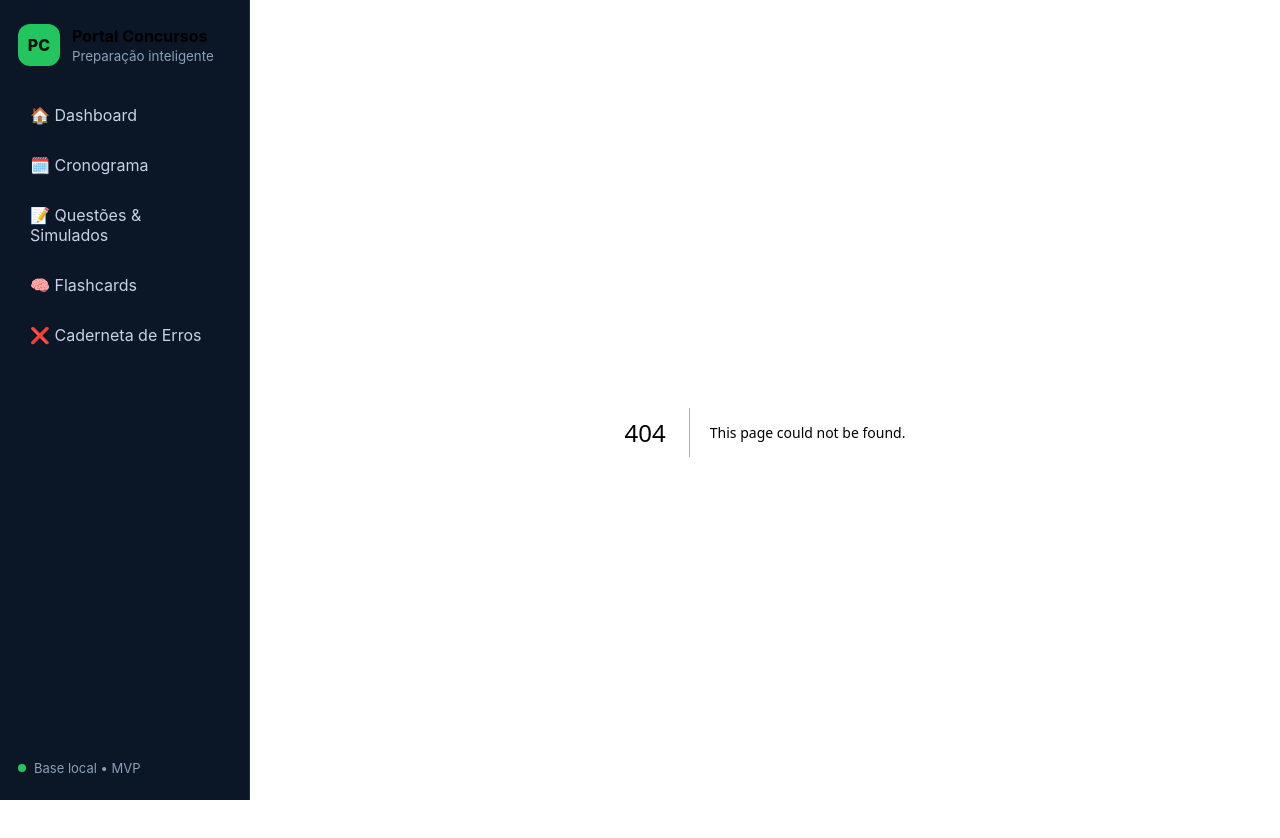
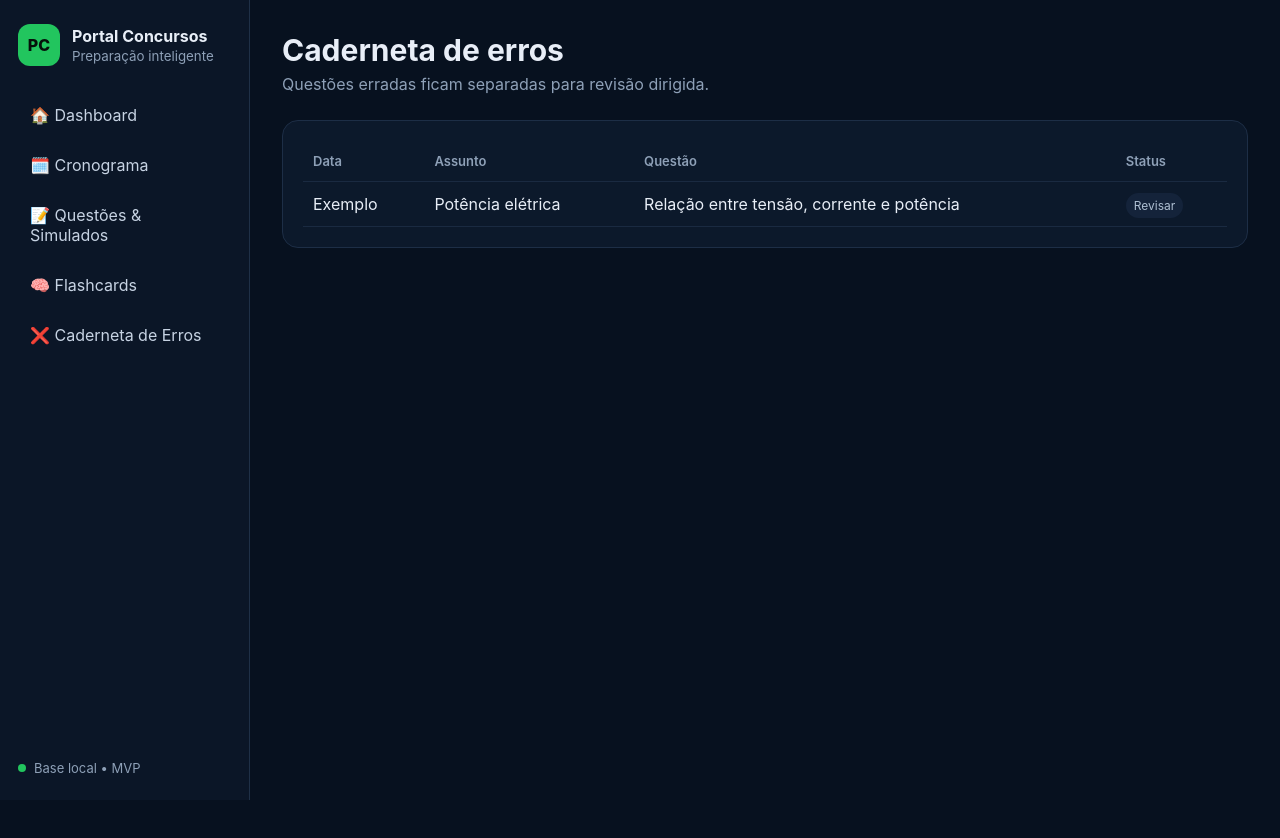
Before and after one commit to apedro95-glitch/preparatorio-petrobras, a Next.js app: page /erros in a window 1280 px wide. Before the commit this address had no page. Shown: the top 838 px of the page. After the commit the page ends 800 px from the top, so only its background shows below. Built offline with nearby package versions, Linux system fonts and the light colour scheme.

Commit message:
Add files via upload

```diff
--- /dev/null
+++ b/app/erros/page.tsx
@@ -0,0 +1,28 @@
+const errors = [
+  {
+    date: "Exemplo",
+    subject: "Potência elétrica",
+    question: "Relação entre tensão, corrente e potência",
+    status: "Revisar"
+  }
+];
+
+export default function Erros() {
+  return (
+    <>
+      <header className="pageHeader">
+        <div><h1>Caderneta de erros</h1><p>Questões erradas ficam separadas para revisão dirigida.</p></div>
+      </header>
+      <div className="card">
+        <table>
+          <thead><tr><th>Data</th><th>Assunto</th><th>Questão</th><th>Status</th></tr></thead>
+          <tbody>
+            {errors.map((e,i)=>(
+              <tr key={i}><td>{e.date}</td><td>{e.subject}</td><td>{e.question}</td><td><span className="pill">{e.status}</span></td></tr>
+            ))}
+          </tbody>
+        </table>
+      </div>
+    </>
+  );
+}
```
